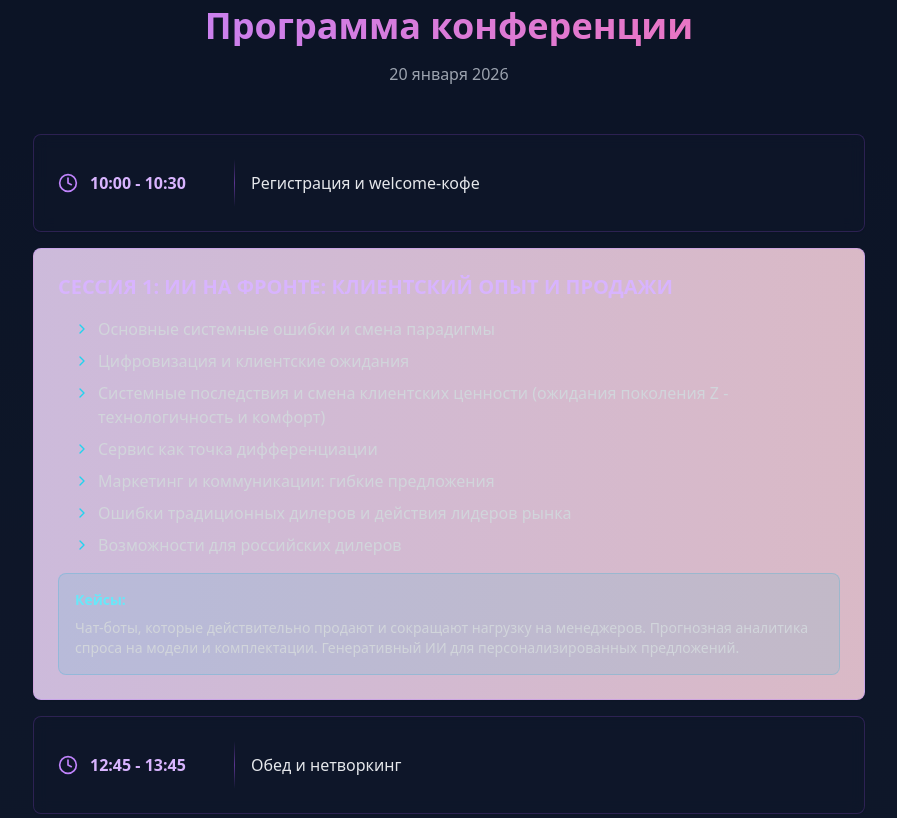
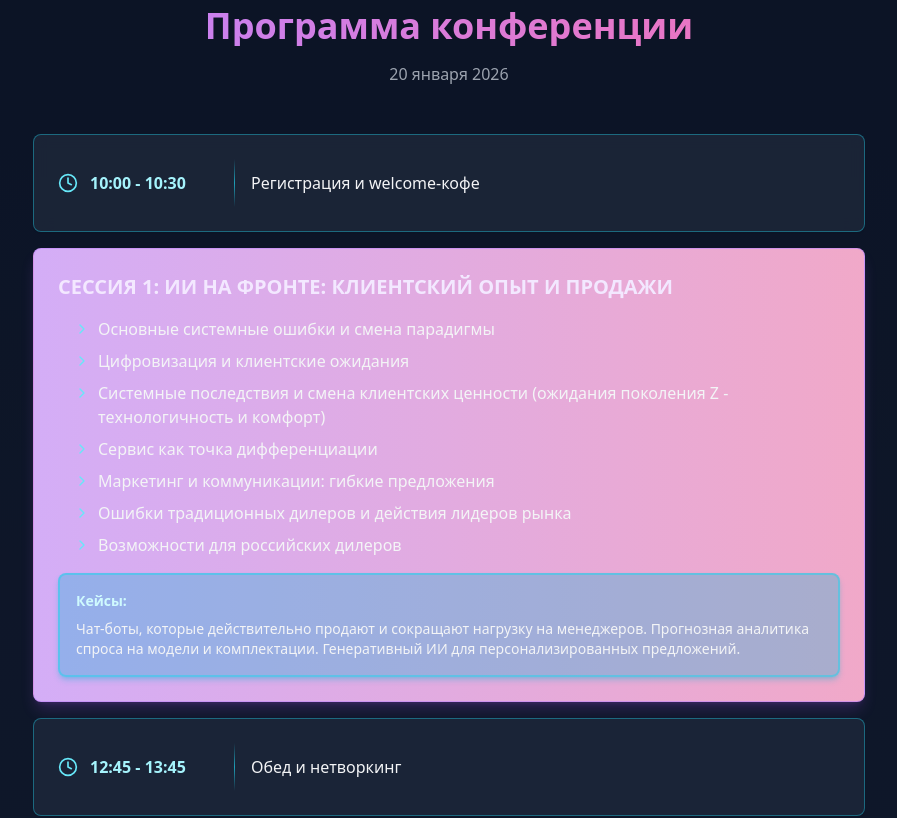
Before and after one commit to pr-poehali-dev/ai-auto-integration, a React (Vite) app: page / in a window 1280 px wide. Shown: the part 1860-2678 px from the top of the page, without its empty margins (191-1088 px from the left). Built offline with nearby package versions, Linux system fonts and the light colour scheme.

Commit message:
Повышение контрастности цветов

```diff
--- a/src/pages/Index.tsx
+++ b/src/pages/Index.tsx
@@ -262,28 +262,28 @@ export default function Index() {
                 key={index}
                 className={`backdrop-blur hover-scale ${
                   item.isSession
-                    ? 'bg-gradient-to-r from-purple-900/30 to-pink-900/30 border-purple-400/40'
-                    : 'bg-slate-900/50 border-purple-500/20'
+                    ? 'bg-gradient-to-r from-purple-600/40 to-pink-600/40 border-purple-400/60 shadow-lg shadow-purple-500/20'
+                    : 'bg-slate-800/80 border-cyan-400/40'
                 }`}
               >
                 <CardContent className="p-6">
                   {item.isSession ? (
                     <div className="space-y-4">
-                      <h3 className="text-xl font-bold text-purple-300 mb-4">{item.title}</h3>
+                      <h3 className="text-xl font-bold text-purple-100 mb-4">{item.title}</h3>
                       {item.topics && (
                         <ul className="space-y-2 ml-4">
                           {item.topics.map((topic, i) => (
-                            <li key={i} className="text-gray-300 flex items-start gap-2">
-                              <Icon name="ChevronRight" className="text-cyan-400 mt-1 shrink-0" size={16} />
+                            <li key={i} className="text-gray-100 flex items-start gap-2">
+                              <Icon name="ChevronRight" className="text-cyan-300 mt-1 shrink-0" size={16} />
                               <span>{topic}</span>
                             </li>
                           ))}
                         </ul>
                       )}
                       {item.cases && (
-                        <div className="mt-4 p-4 bg-cyan-500/10 rounded-lg border border-cyan-500/20">
-                          <p className="text-sm font-semibold text-cyan-300 mb-2">Кейсы:</p>
-                          <p className="text-gray-300 text-sm">{item.cases}</p>
+                        <div className="mt-4 p-4 bg-cyan-500/30 rounded-lg border-2 border-cyan-400/50 shadow-md shadow-cyan-500/30">
+                          <p className="text-sm font-semibold text-cyan-100 mb-2">Кейсы:</p>
+                          <p className="text-gray-100 text-sm">{item.cases}</p>
                         </div>
                       )}
                     </div>
@@ -292,13 +292,13 @@ export default function Index() {
                       {item.time && (
                         <>
                           <div className="flex items-center gap-3 md:w-40 shrink-0">
-                            <Icon name="Clock" className="text-purple-400" size={20} />
-                            <span className="text-purple-300 font-semibold">{item.time}</span>
+                            <Icon name="Clock" className="text-cyan-300" size={20} />
+                            <span className="text-cyan-200 font-semibold">{item.time}</span>
                           </div>
-                          <div className="h-px md:h-12 md:w-px bg-gradient-to-r md:bg-gradient-to-b from-transparent via-purple-500/50 to-transparent" />
+                          <div className="h-px md:h-12 md:w-px bg-gradient-to-r md:bg-gradient-to-b from-transparent via-cyan-400/70 to-transparent" />
                         </>
                       )}
-                      <p className="text-gray-200">{item.title}</p>
+                      <p className="text-gray-100 font-medium">{item.title}</p>
                     </div>
                   )}
                 </CardContent>
```
